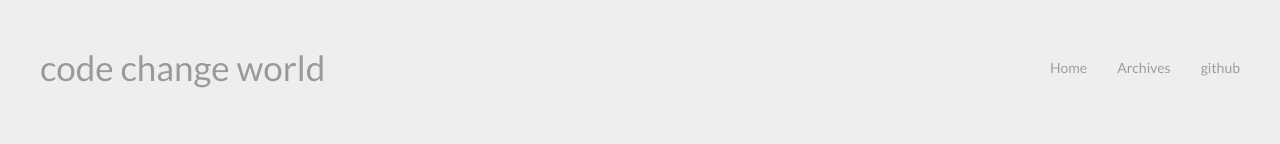
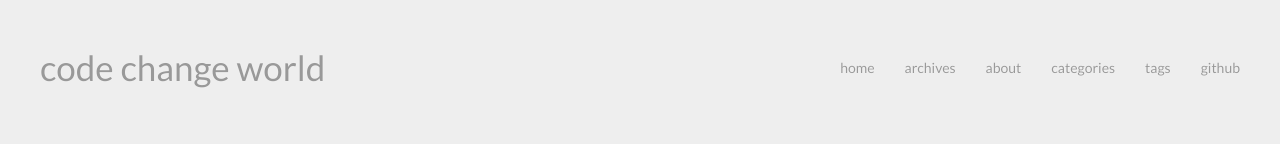
Before and after one commit to Master-sum/Master-sum.github.io, a plain HTML site: page 2020/09/22/hello-world/index.html in a window 1280 px wide. Shown: the top 144 px of the page. Drawn offline with Linux system fonts and the light colour scheme.

Commit message:
Site updated: 2020-09-23 18:50:32

```diff
--- a/2020/09/22/hello-world/index.html
+++ b/2020/09/22/hello-world/index.html
@@ -36,9 +36,15 @@
 <nav id="main-nav" class="alignright">
   <ul>
 
-      <li><a href="/null">Home</a></li>
+      <li><a href="/">home</a></li>
 
-      <li><a href="/archives">Archives</a></li>
+      <li><a href="/archives">archives</a></li>
+
+      <li><a href="/about">about</a></li>
+
+      <li><a href="/categories">categories</a></li>
+
+      <li><a href="/tags">tags</a></li>
 
     <li><a target="-blank" href="https://github.com/Master-sum">github</a></li>
   </ul>
```
Also changed, not shown: 2020/09/23/first/index.html (+8 -2 lines), archives/2020/09/index.html (+8 -2 lines), archives/2020/index.html (+8 -2 lines), archives/index.html (+8 -2 lines), index.html (+8 -2 lines).
